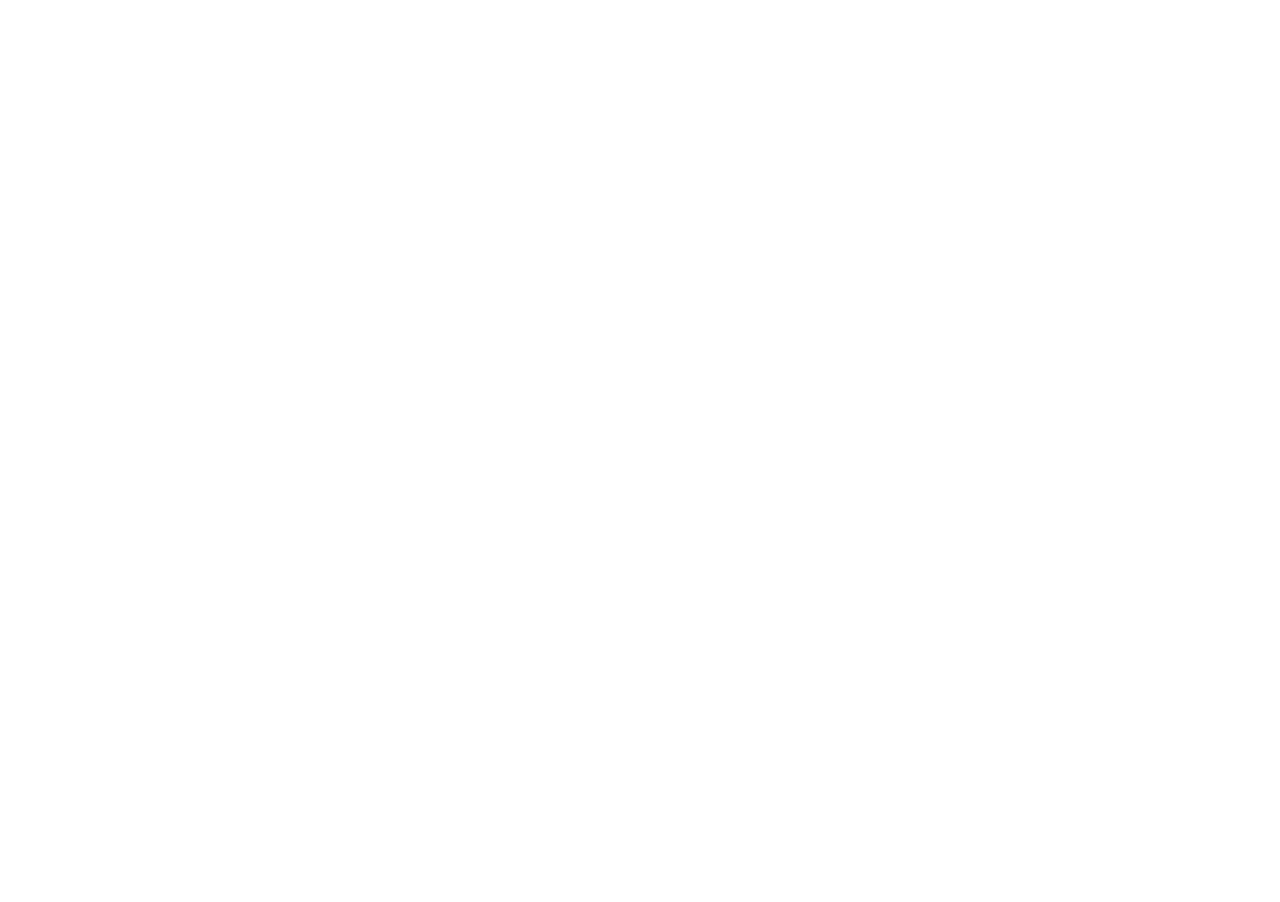
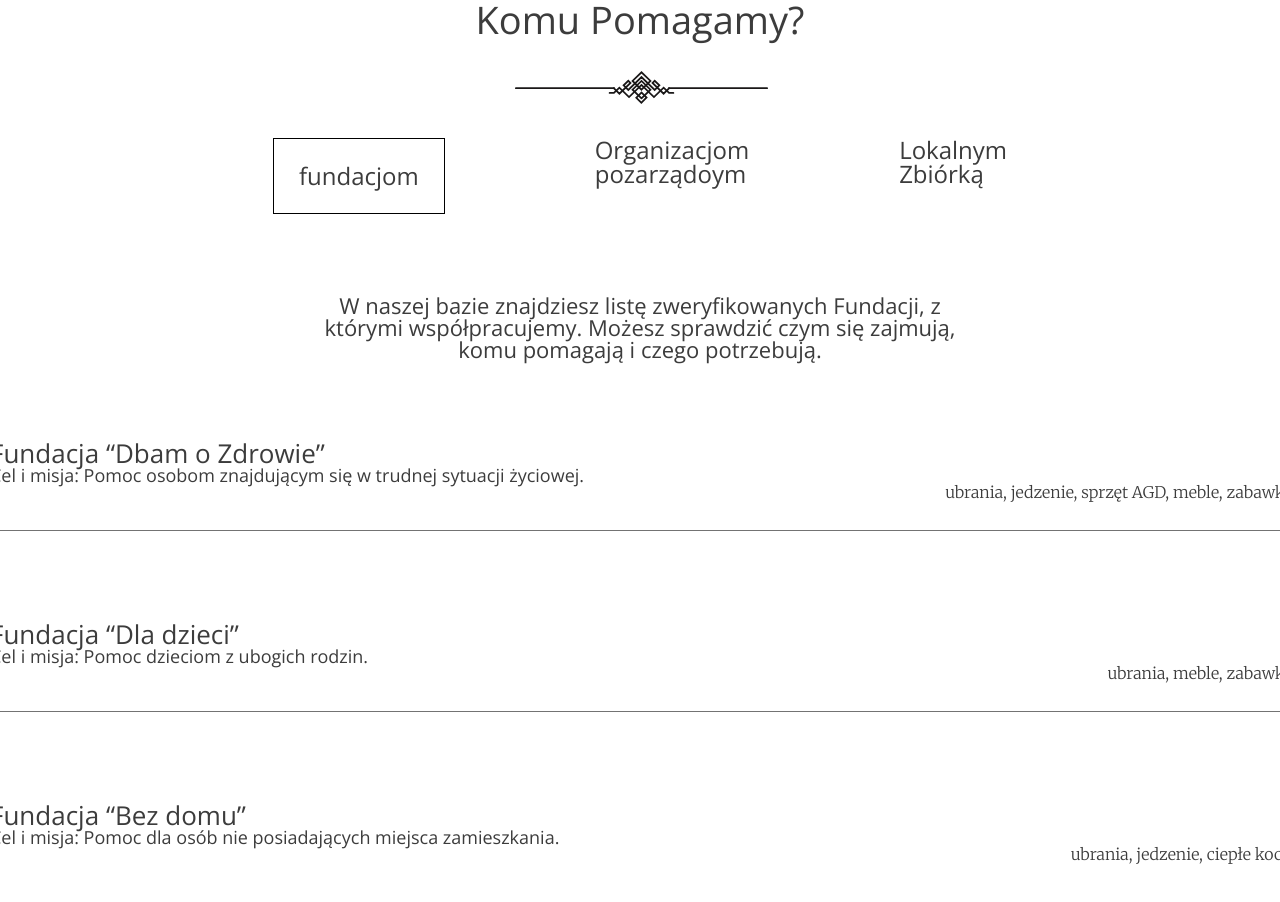
Before and after one commit to MadaraCK/portfoliolab, a React (Create React App) app: page / in a window 1280 px wide. Shown: the part 3040-3942 px from the top of the page. Before the commit the page ends 2986 px from the top, so only its background shows below. Built offline with nearby package versions, Linux system fonts and the light colour scheme.

Commit message:
who we help

```diff
--- /dev/null
+++ b/src/components/WhoWeHelp.js
@@ -0,0 +1,83 @@
+import React from 'react';
+
+function WhoWeHelp() {
+    return (
+        <section className="who_we_help" id="help">
+            <div className="box_help">
+                <header className="box_header">
+                    <div className="text_help">
+                        <h1 className="main_text">
+                            Komu Pomagamy?
+                        </h1>
+                    </div>
+                    <div className="pagination_help">
+                        <p className="pagi_border">
+                            fundacjom
+                        </p>
+                        <p>
+                            Organizacjom pozarządoym
+                        </p>
+                        <p>
+                            Lokalnym Zbiórką
+                        </p>
+                    </div>
+                    <div className="text_pagi">
+                        <p>
+                            W naszej bazie znajdziesz listę zweryfikowanych Fundacji, z którymi współpracujemy. Możesz
+                            sprawdzić czym się zajmują, komu pomagają i czego potrzebują.
+                        </p>
+                    </div>
+                </header>
+                <div className="box_who_help">
+                    <div className="foundations1 foundations ">
+                        <div className="left">
+                            <h2 className="name_fund">
+                                Fundacja “Dbam o Zdrowie”
+                            </h2>
+                            <p className="fundation_quest">
+                                Cel i misja: Pomoc osobom znajdującym się w trudnej sytuacji życiowej.
+                            </p>
+                        </div>
+                        <div className="right">
+                            <p>
+                                ubrania, jedzenie, sprzęt AGD, meble, zabawki
+                            </p>
+                        </div>
+                    </div>
+                    <div className="foundations2 foundations">
+                        <div className="left">
+                            <h2 className="name_fund">
+                                Fundacja “Dla dzieci”
+                            </h2>
+                            <p className="fundation_quest">
+                                Cel i misja: Pomoc dzieciom z ubogich rodzin.
+                            </p>
+                        </div>
+                        <div className="right">
+                            <p>
+                                ubrania, meble, zabawki
+                            </p>
+                        </div>
+                    </div>
+                    <div className="foundations3 foundations">
+                        <div className="left">
+                            <h2 className="name_fund">
+                                Fundacja “Bez domu”
+                            </h2>
+                            <p className="fundation_quest">
+                                Cel i misja: Pomoc dla osób nie posiadających miejsca zamieszkania.
+                            </p>
+                        </div>
+                        <div className="right">
+                            <p>
+                                ubrania, jedzenie, ciepłe koce
+                            </p>
+                        </div>
+                    </div>
+                </div>
+            </div>
+        </section>
+    );
+}
+
+export default WhoWeHelp;
--- a/src/components/core.js
+++ b/src/components/core.js
@@ -3,6 +3,7 @@
 import Header from "./header";
 import HowMuch from "./howMuch";
 import AboutUs from "./aboutUs";
+import WhoWeHelp from "./WhoWeHelp";
 
 function Core() {
     return (
@@ -10,6 +11,7 @@
             <Header/>
             <HowMuch/>
             <AboutUs/>
+            <WhoWeHelp/>
         </>
     );
 }
--- a/src/components/header.js
+++ b/src/components/header.js
@@ -68,7 +68,7 @@
                         <li className="li_main_nav">
                             <LinkRoll
                                 className="roll"
-                                to="/"
+                                to="help"
                                 smooth={true}
                                 offset={50}
                                 duration={500}
--- a/src/components/login.js
+++ b/src/components/login.js
@@ -81,6 +81,7 @@
                                type="email"
                                name="email"
                         />
+
                         <p className="password">
                             Hasło
                         </p>
@@ -88,6 +89,7 @@
                                type="password"
                                name="password"
                         />
+
                     </div>
                 </div>
                 <div className="form_reg">
--- a/src/components/newAccount.js
+++ b/src/components/newAccount.js
@@ -2,7 +2,7 @@
 import '../scss/main.scss'
 import {Link} from "react-router-dom";
 
-function NewAccount() {
+function NewAccount(props) {
     const initialValues = {
         email: "",
         password: ""
@@ -144,10 +144,8 @@
                                    name="password"
                                    value={formValues.password}
                                    onChange={handleChange}
-
                             />
                         </div>
-
                     </div>
                     <div className="form_reg">
                         <ul className="ul_form">
@@ -166,7 +164,6 @@
                                 </Link>
                             </li>
                         </ul>
-
                     </div>
                 </section>
             </form>
--- a/src/scss/main.scss
+++ b/src/scss/main.scss
@@ -398,7 +398,8 @@
         .password {
           margin-top: 30px;
         }
-        .error{
+
+        .error {
           font-size: 14px;
           color: red;
           max-width: 160px;
@@ -432,4 +433,88 @@
     text-decoration: none;
     color: black;
   }
+
+  .who_we_help {
+    margin-top: 70px;
+    display: flex;
+    justify-content: center;
+    color: $charcoal;
+
+    .box_help {
+      .box_header {
+        .main_text {
+          font-size: 38px;
+          text-align: center;
+          position: relative;
+
+          &:after {
+            content: url("../assets/Decoration.svg");
+            position: absolute;
+            top: 70px;
+            left: 525px;
+          }
+        }
+
+        .pagination_help {
+          display: flex;
+          justify-content: center;
+          gap: 150px;
+          font-size: 24px;
+          margin: 100px auto 70px auto;
+          max-width: 170px;
+
+          .pagi_border {
+            border: 1px solid black;
+            text-align: center;
+            padding: 25px;
+          }
+        }
+
+        .text_pagi {
+          display: flex;
+          text-align: center;
+          margin: 80px auto;
+          width: 650px;
+          font-size: 22px;
+        }
+      }
+
+      .box_who_help {
+        display: flex;
+        flex-direction: column;
+        width: 1300px;
+
+        .foundations {
+          margin-bottom: 90px;
+          border-bottom: 1px soid $stone;
+
+          .left {
+            .name_fund {
+              font-size: 26px;
+            }
+
+            .fundation_quest {
+              font-size: 18px;
+              font-family: $font-alt Italic;
+            }
+          }
+
+          .right {
+            float: right;
+
+            p {
+              font-family: $font-alt;
+              font-weight: lighter;
+            }
+          }
+        }
+
+        .foundations1,
+        .foundations2 {
+          padding-bottom: 30px;
+          border-bottom: 1px solid $stone;
+        }
+      }
+    }
+  }
 }
```
